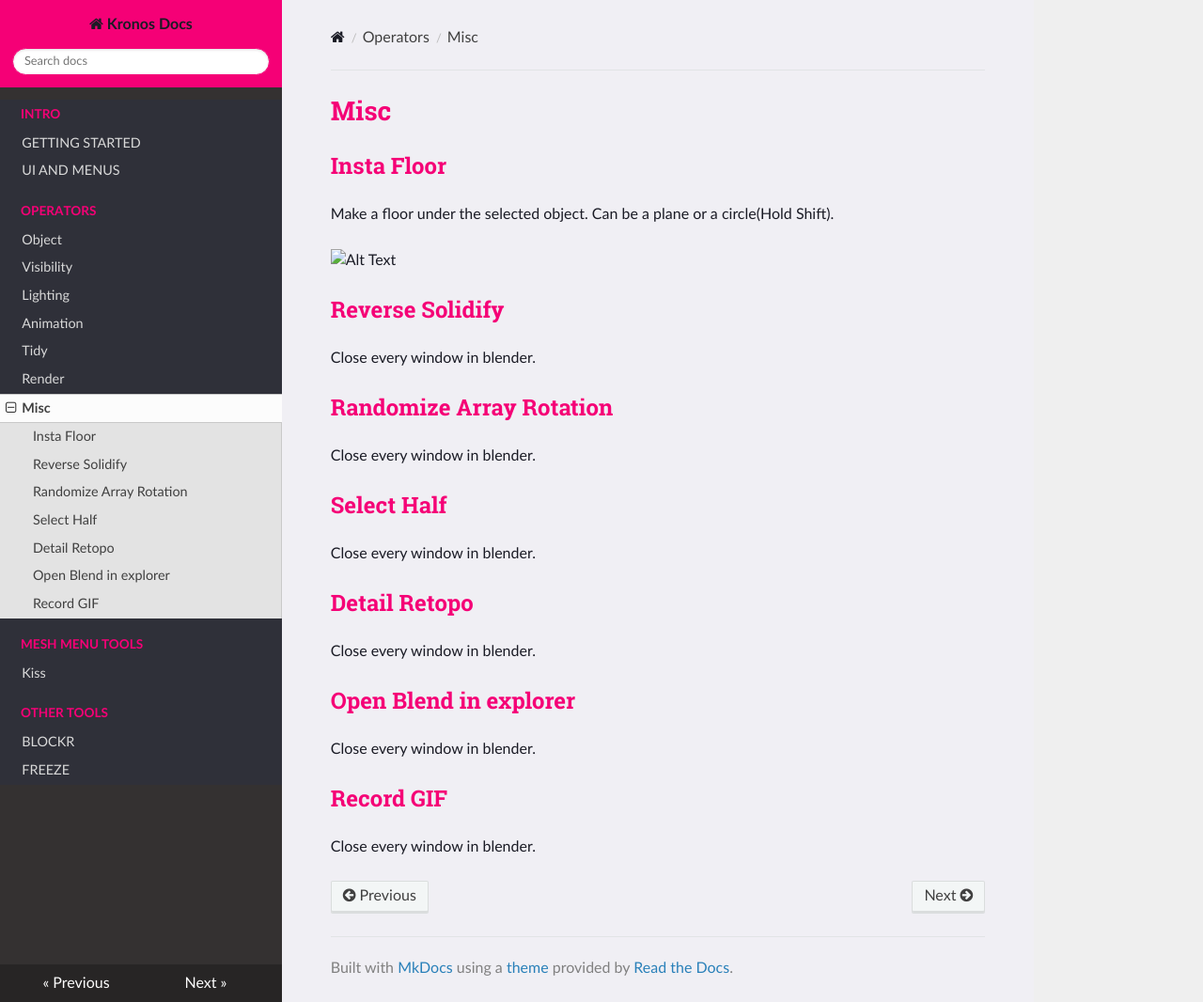
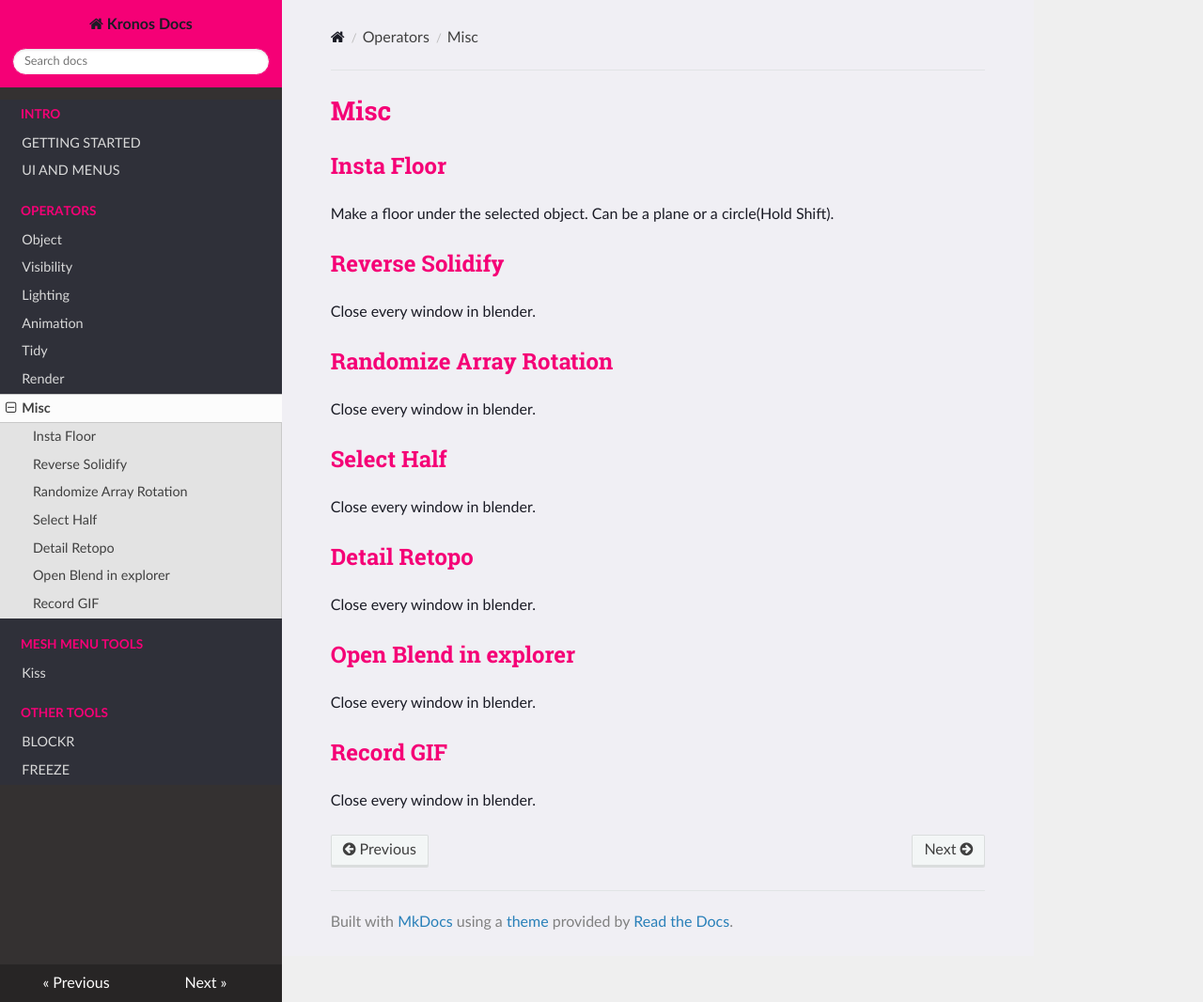
Before and after one commit to CGLIFE7/KronosDocs, an MkDocs documentation site: the page built from docs/docs/tutorial/misc.md, in a window 1280 px wide and 1066 px high. Shown: the whole window at 94% size. Built offline with MkDocs 1.6.1, drawn with Linux system fonts in a browser that asks for light colours; nearby versions of some CDN libraries.

Commit message:
Update misc.md

```diff
--- a/docs/docs/tutorial/misc.md
+++ b/docs/docs/tutorial/misc.md
@@ -6,7 +6,7 @@
 
 Make a floor under the selected object. Can be a plane or a circle(Hold Shift).
 
-![Alt Text](docs\docs\gifs\Insta Floor Gif.gif)
+<!-- ![Alt Text](docs\docs\gifs\Insta Floor Gif.gif) -->
 
 ## Reverse Solidify
 
```
